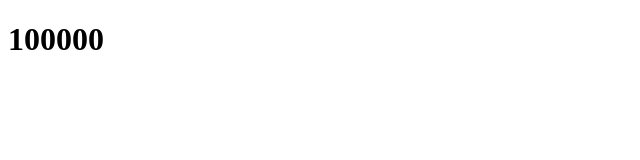
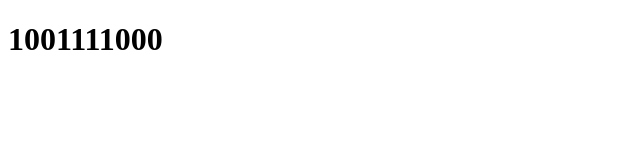
Before and after one commit to Rw10001/demo, a plain HTML site: page index.html in a window 1280 px wide. Shown: the whole page, without its empty margins (0-640 px from the left). Drawn offline with Linux system fonts and the light colour scheme.

Commit message:
new html

```diff
--- a/index.html
+++ b/index.html
@@ -6,6 +6,6 @@
     <title>Document</title>
 </head>
 <body>
-    <h1>100000</h1>
+    <h1>1001111000</h1>
 </body>
 </html>
```
